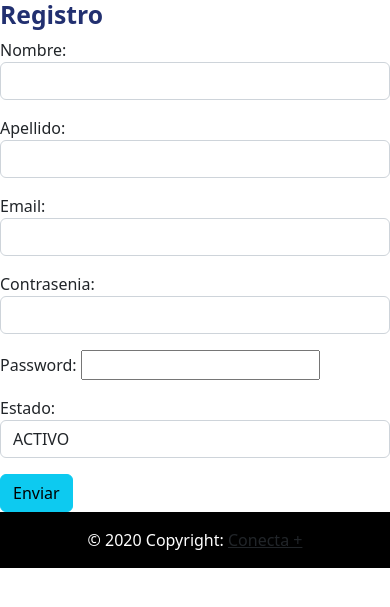
After one commit to angel-js/conectav2, a Django app: page /conectados/registrarse/ in a window 390 px wide. The commit adds this page. Shown: the top 607 px of the page. Run offline with Django 4.2, Linux system fonts and the light colour scheme.

Commit message:
Registro Listo

```diff
--- a/conectav2/settings.py
+++ b/conectav2/settings.py
@@ -39,7 +39,6 @@ INSTALLED_APPS = [
     'django.contrib.staticfiles',
     'crispy_forms',
     'main_app',
-    'perfiles',
 ]
 
 MIDDLEWARE = [
--- a/conectav2/urls.py
+++ b/conectav2/urls.py
@@ -19,5 +19,5 @@ from django.urls import path, include
 urlpatterns = [
     path('admin/', admin.site.urls),
     path('conectados/', include('main_app.urls')),
-    path('conect/', include('perfiles.urls'))
+
 ]
--- a/main_app/forms.py
+++ b/main_app/forms.py
@@ -1,7 +1,31 @@
 from django import forms
+from django.core import validators
 
 class UserRegisterForm(forms.Form):
-    nombre = forms.CharField()
-    apellido = forms.CharField()
+
+    ESTADOS = [('activo', 'ACTIVO'), ('inactivo', 'INACTIVO')]
+
+    nombre = forms.CharField(validators=[
+        validators.MinLengthValidator(3),
+        validators.MaxLengthValidator(25),
+    ])
+    apellido = forms.CharField(validators=[
+        validators.MinLengthValidator(3),
+        validators.MaxLengthValidator(35),
+    ])
     email = forms.CharField()
     contrasenia = forms.CharField()
+    password = forms.CharField(widget=forms.PasswordInput())
+    estado = forms.CharField(widget=forms.Select(choices=ESTADOS))
+
+    nombre.widget.attrs['class'] = 'form-control'
+    apellido.widget.attrs['class'] = 'form-control'
+    email.widget.attrs['class'] = 'form-control'
+    contrasenia.widget.attrs['class'] = 'form-control'
+    estado.widget.attrs['class'] = 'form-control'
+
+    def clean_email(self):
+        inputEmail = self.cleaned_data['email']
+        if inputEmail.find('@') == -1:
+            raise forms.ValidationError('El correo debe contener @')
+        return inputEmail
--- a/main_app/models.py
+++ b/main_app/models.py
@@ -100,6 +100,7 @@ class Sintoma(models.Model):
 
 class Familiar(Usuario):
     relacion_paciente = models.CharField(max_length=30)
+    id_paciente = models.OneToOneField('Paciente', on_delete=models.CASCADE)
 
     class Meta:
         db_table = 'familiar'
@@ -120,7 +121,7 @@ class Funcionario(Usuario):
 class Ficha(models.Model):
     id_comentario = models.ForeignKey('Comentario', on_delete=models.CASCADE)
     id_ingreso = models.ForeignKey('Ingreso', on_delete=models.CASCADE)
-    id_paciente = models.ForeignKey('Paciente', unique=True , on_delete=models.CASCADE)
+    id_paciente = models.OneToOneField('Paciente',  on_delete=models.CASCADE)
 
     class Meta:
         db_table = 'ficha'
--- a/main_app/templates/base_generic.html
+++ b/main_app/templates/base_generic.html
@@ -2,12 +2,13 @@
 <html lang="en">
 <head>
   {% block title %}{% endblock %}
+  {% load static %}
   <meta charset="utf-8">
   <meta name="viewport" content="width=device-width, initial-scale=1">
   <link href="https://cdn.jsdelivr.net/npm/bootstrap@5.2.2/dist/css/bootstrap.min.css" rel="stylesheet">
   <link href="{% static 'generic.css' %}" rel="stylesheet">
   <script src="https://cdn.jsdelivr.net/npm/bootstrap@5.2.2/dist/js/bootstrap.bundle.min.js"></script>
-  {% load static %}
+
 </head>
 <body>
 
--- /dev/null
+++ b/main_app/templates/sesion/userRegistration.html
@@ -0,0 +1,25 @@
+{% extends "base_generic.html" %}
+
+{% load static %}
+
+{% block busq %}
+
+
+<div class="row">
+    <div class="col-sm-3"></div>
+    <div class="col-sm-6 ">
+        <div class="row d-flex justify-content-center">
+            <h2>Registro</h2>
+        </div>
+        <div class="row d-flex justify-content-center">
+        <form action="{% url 'home' %}" method="POST">
+            {{ form.as_p }}
+            {% csrf_token %}
+            <input type="submit" class="btn btn-info" value="Enviar">
+        </div>
+        </form>
+    </div>
+    <div class="col-sm-3"></div>
+</div>
+
+{% endblock %}
--- a/main_app/urls.py
+++ b/main_app/urls.py
@@ -4,4 +4,5 @@ from . import views
 urlpatterns = [
     path('', views.home, name="home"),
     path('registro/', views.Registrarse,  name="registro"),
+    path('registrarse/', views.UserRegistrationView,  name="registrarse"),
 ]
--- a/main_app/views.py
+++ b/main_app/views.py
@@ -25,3 +25,19 @@ def Registrarse(request):
 
     data = {'form':form}
     return render(request, "iniciar_sesion.html", data)
+
+# Guia
+def UserRegistrationView(request):
+    form = forms.UserRegisterForm()
+
+    if request.method == 'POST':
+        form = forms.UserRegisterForm(request.POST)
+        if form.is_valid():
+            print("Form is valid!")
+            print("Nombre: ", form.cleaned_data['nombre'])
+            print("Apellido: ", form.cleaned_data['apellido'])
+            print("Correo: ", form.cleaned_data['email'])
+            print("Contraseña: ", form.cleaned_data['contrasenia'])
+
+    data = {'form': form}
+    return render(request, 'sesion/userRegistration.html', data)
```
Also changed, not shown: main_app/admin.py (+55 -9 lines), main_app/static/enfermera2.jpg (added), main_app/static/inicio1.png (added).
